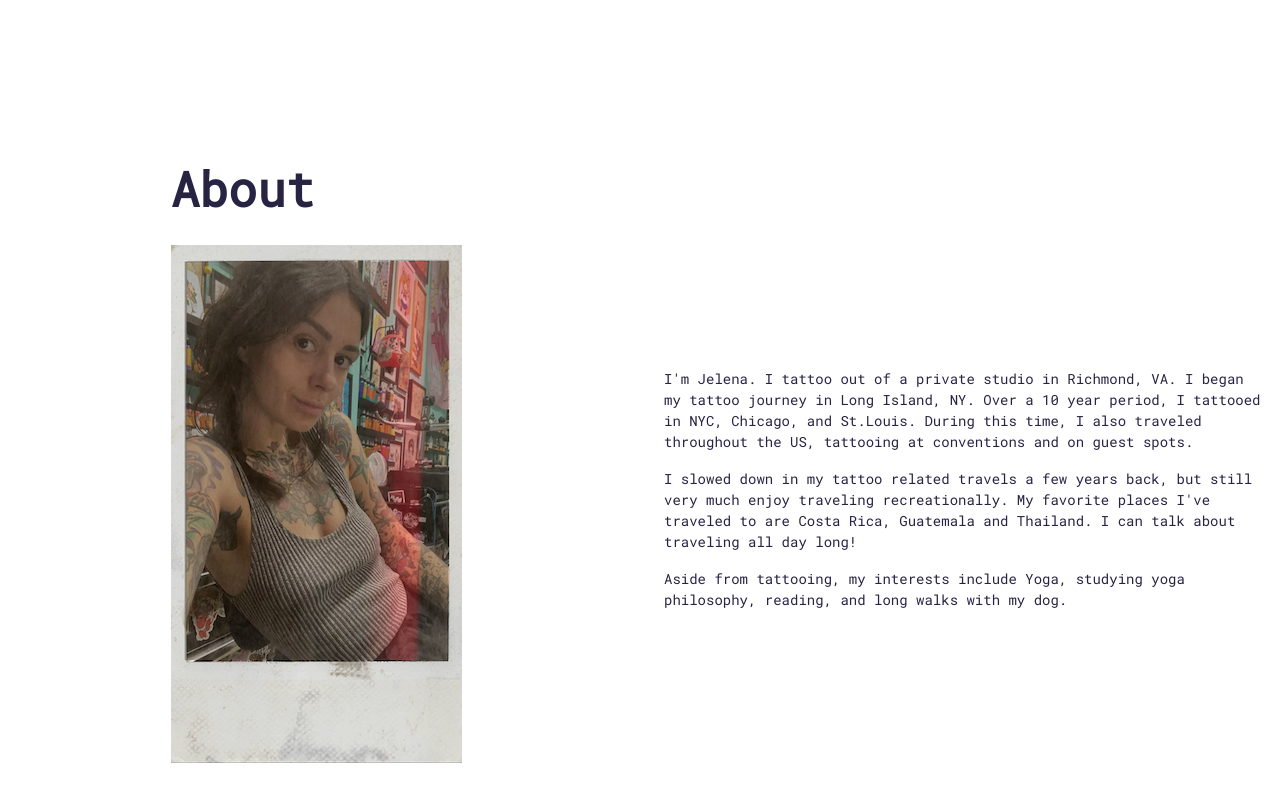
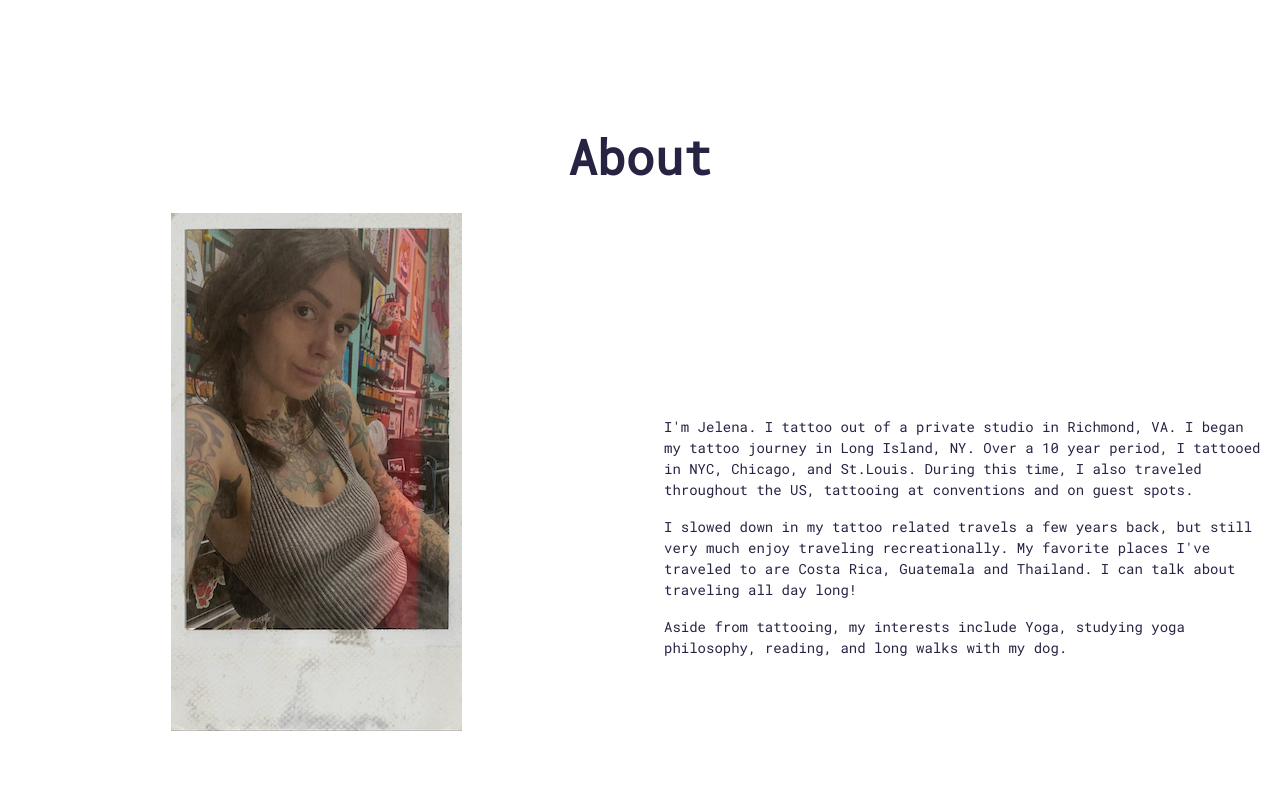
Before and after one commit to rossagordon/Lotus-of-My-Heart, a React (Create React App) app: page / in a window 1280 px wide. Shown: the part 1100-1900 px from the top of the page. Built offline with nearby package versions, Linux system fonts and the light colour scheme.

Commit message:
Final draft 9/6

```diff
--- a/src/components/About.jsx
+++ b/src/components/About.jsx
@@ -5,11 +5,12 @@ const About = () => {
   return (
     <div
       name="about"
-      className="w-full bg-[#ffffff] text-[#272343] grid sm:grid-cols-2 md:grid-cols-2 gap-4"
+      className="w-full bg-[#ffffff] text-[#272343]"
     >
+      <p className="text-center font-bold text-5xl">About</p>
+      <div className="grid sm:grid-cols-2 md:grid-cols-2 gap-4">
       {/* Left Side */}
       <div className="justify-center items-center mx-auto p-8">
-        <p className="text-5xl font-bold pb-8 ">About</p>
         <div>
           <img src={Jelena} className="" alt="Jelena" />
         </div>
@@ -31,41 +32,9 @@ const About = () => {
         Aside from tattooing, my interests include Yoga, studying yoga philosophy, reading, and long walks with my dog.
         </p>
       </div>
+      </div>
     </div>
   );
 };
 
 export default About;
-
-// import React from "react";
-// import Jelena from "../assets/aboutme.png";
-
-// const About = () => {
-//   return (
-//     <div
-//       name="about"
-//       className="w-full h-full grid sm:grid-cols-2 md:grid-cols-2 gap-4"
-//     >
-//       <div className="justify-center items-center mx-auto p-8">
-//         <p className="text-5xl font-bold pb-8">I'm Jelena</p>
-//         <p className="text-xl text-[#716040]">
-//           I tattoo out of a private studio in Richmond, VA. I began my tattoo
-//           journey in Long Island, NY. Over a 10 year period, I tattooed in NYC,
-//           Chicago, and St.Louis. During this time, I also traveled throughout
-//           the US, tattooing at conventions and on guest spots.
-//         </p>
-//         <p className="text-xl text-[#716040] pt-4">
-//           I slowed down in my tattoo related travels a few years back, but still
-//           very much enjoy traveling recreationally. My favorite places I've
-//           traveled to are Costa Rica, Guatemala and Thailand. I can talk about
-//           traveling all day long!
-//         </p>
-//       </div>
-//       <div>
-//         <img src={Jelena} className="mx-auto p-4" alt="" />
-//       </div>
-//     </div>
-//   );
-// };
-
-// export default About;
```
